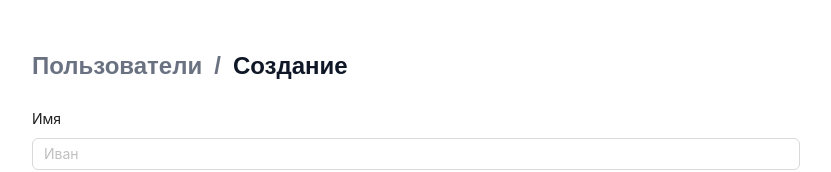
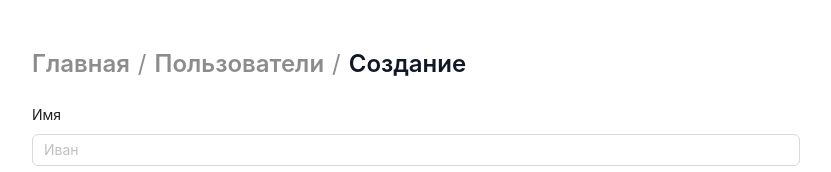
Before and after one commit to EmmaMaltseva/test-crud-react, a Next.js app: page /users/create in a window 1280 px wide. Shown: the top 172 px of the page, without its empty margins (32-863 px from the left). Built offline with nearby package versions, Linux system fonts and the light colour scheme; what @ant-design/nextjs-registry would draw is missing.

Commit message:
добавила злеб крошки

```diff
--- a/src/app/users/[id]/edit/page.tsx
+++ b/src/app/users/[id]/edit/page.tsx
@@ -21,6 +21,7 @@ export default function EditUserPage() {
     <div className="w-full max-w-3xl">
       <Breadcrumbs
         breadcrumbs={[
+          { label: 'Главная', href: '/' },
           { label: 'Пользователи', href: '/users' },
           {
             label: 'Редактирование',
--- a/src/app/users/create/page.tsx
+++ b/src/app/users/create/page.tsx
@@ -13,6 +13,7 @@ export default function CreateUserPage() {
     <div className="w-full max-w-3xl">
       <Breadcrumbs
         breadcrumbs={[
+          { label: 'Главная', href: '/' },
           { label: 'Пользователи', href: '/users' },
           {
             label: 'Создание',
--- a/src/app/users/page.tsx
+++ b/src/app/users/page.tsx
@@ -6,6 +6,7 @@ export default async function Page() {
     <div className="w-full">
       <Breadcrumbs
         breadcrumbs={[
+          { label: 'Главная', href: '/' },
           { label: 'Пользователи', href: '/users', active: true },
         ]}
       />
--- a/src/components/Breadcrumbs.tsx
+++ b/src/components/Breadcrumbs.tsx
@@ -1,32 +1,45 @@
+'use client';
+
+import { Breadcrumb } from 'antd';
+import { HomeOutlined } from '@ant-design/icons';
 import Link from 'next/link';
 
-interface Breadcrumb {
+interface BreadcrumbItem {
   label: string;
   href: string;
   active?: boolean;
 }
 
-export default function Breadcrumbs({
-  breadcrumbs,
-}: {
-  breadcrumbs: Breadcrumb[];
-}) {
+interface BreadcrumbsProps {
+  breadcrumbs: BreadcrumbItem[];
+}
+
+export default function AppBreadcrumbs({ breadcrumbs }: BreadcrumbsProps) {
+  const items = breadcrumbs.map((item, index) => {
+    const isFirst = index === 0;
+    const isLast = index === breadcrumbs.length - 1;
+
+    return {
+      key: item.href,
+      title: isLast ? (
+        <span className="text-gray-900 dark:text-white text-lg sm:text-xl md:text-2xl font-semibold">
+          {item.label}
+        </span>
+      ) : (
+        <Link
+          href={item.href}
+          className="text-gray-500 hover:text-gray-700 dark:text-gray-400 dark:hover:text-white text-lg sm:text-xl md:text-2xl font-semibold"
+        >
+          {item.label}
+        </Link>
+      ),
+      icon: isFirst ? <HomeOutlined style={{ fontSize: '1.2rem' }} /> : undefined,
+    };
+  });
+
   return (
-    <nav aria-label="Breadcrumb" className="mb-6 block">
-      <ol className={'flex text-md sm:text-xl md:text-2xl font-semibold md:leading-normal'}>
-        {breadcrumbs.map((breadcrumb, index) => (
-          <li
-            key={breadcrumb.href}
-            aria-current={breadcrumb.active}
-            className={breadcrumb.active ? 'text-gray-900 dark:text-white' : 'text-gray-500'}
-          >
-            <Link href={breadcrumb.href}>{breadcrumb.label}</Link>
-            {index < breadcrumbs.length - 1 ? (
-              <span className="mx-3 inline-block">/</span>
-            ) : null}
-          </li>
-        ))}
-      </ol>
-    </nav>
+    <div className="mb-6">
+      <Breadcrumb items={items} separator={<span className="text-lg sm:text-xl md:text-2xl">/</span>}  />
+    </div>
   );
 }
```
